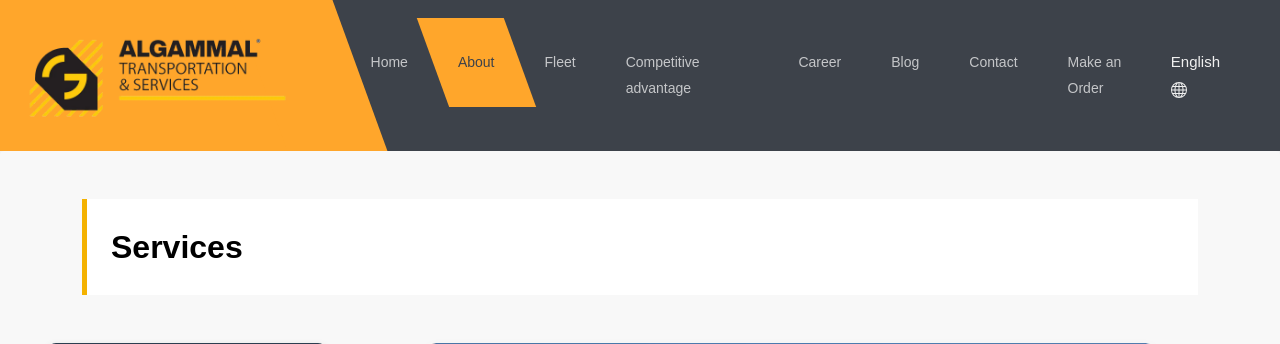
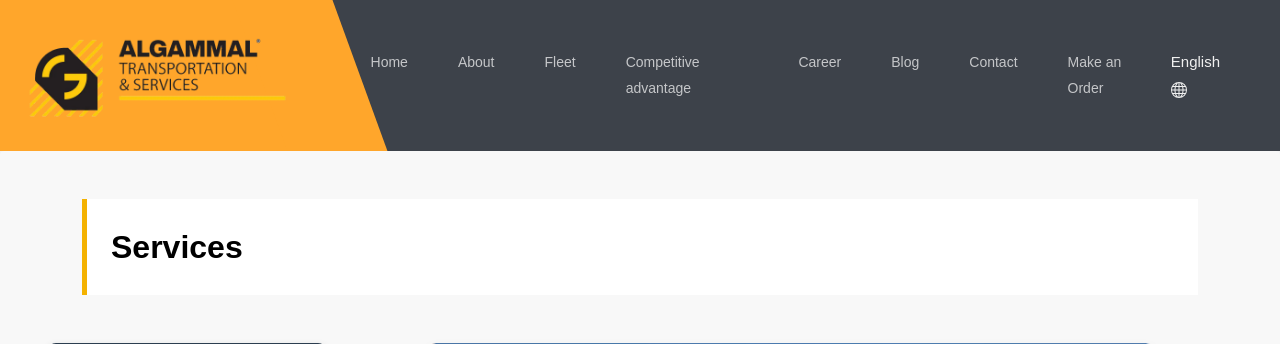
Before and after one commit to AbduAllah-Nadi-Hassan/al-gammal_logistics, a Django app: page /services/1/ in a window 1280 px wide. Shown: the top 344 px of the page. Run offline with Django 5.2, Linux system fonts and the light colour scheme; data comes from the database, SQL or seed files in the repository; some libraries are stand-ins or nearby versions.

Commit message:
removed active class from about navigation link in services.html

```diff
--- a/al_gammal_logistics/homepage/templates/homepage/Services.html
+++ b/al_gammal_logistics/homepage/templates/homepage/Services.html
@@ -325,7 +325,7 @@
             <div class="collapse navbar-collapse" id="navbarSupportedContent">
                 <ul class="navbar-nav ms-auto mb-2 mb-lg-0">
                     <li class="nav-item"><a class="nav-link" href="{% url 'homepage:index' %}">Home</a></li>
-                    <li class="nav-item"><a class="nav-link active" href="{% url 'homepage:about' %}">About</a></li>
+                    <li class="nav-item"><a class="nav-link" href="{% url 'homepage:about' %}">About</a></li>
                     <li class="nav-item"><a class="nav-link" href="{% url 'homepage:fleets' %}">Fleet</a></li>
                     <li class="nav-item"><a class="nav-link" href="{% url 'homepage:advantage' %}">Competitive
                             advantage</a></li>
```
